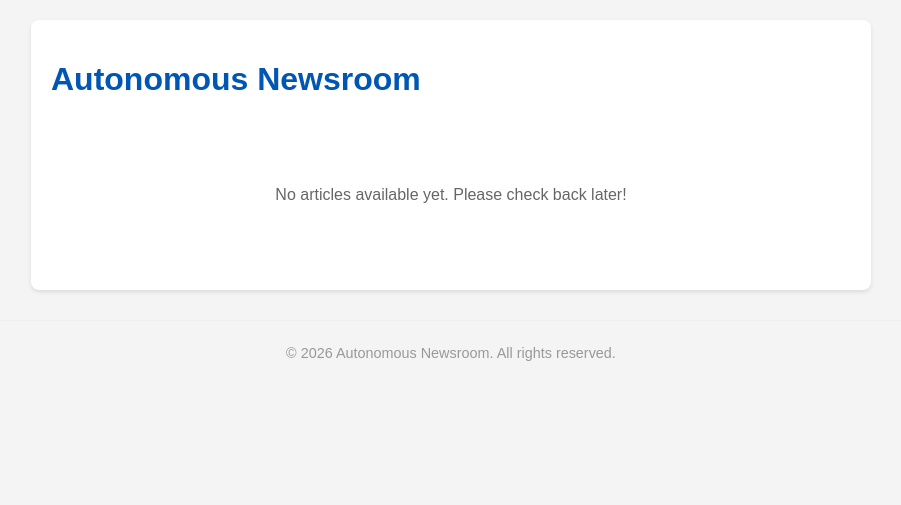
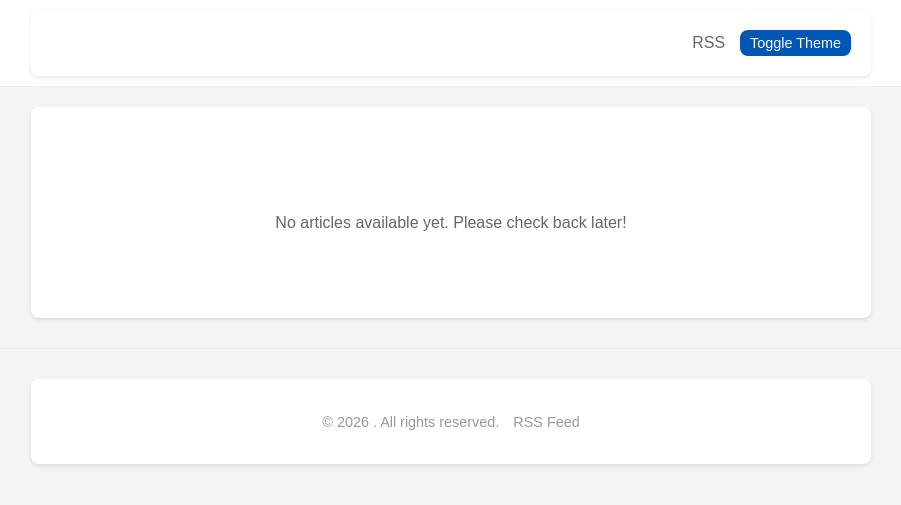
Before and after one commit to Lakshmi-Sayyapureddy1819/autonomous-newsroom, a FastAPI app: page / in a window 1280 px wide. Shown: the top 505 px of the page, without its empty margins (189-1090 px from the left). Run offline with FastAPI, Linux system fonts and the light colour scheme; data that the repository does not hold is empty; parts of the project's set-up code (start-up, migrations or seed data) failed here and were passed over.

Commit message:
feat: Implement T5 design tokens, themes, contrast, and shared layout\n\nCo-authored-by: Lakshmi Sayyapureddy <142775745+Lakshmi-Sayyapureddy1819@users.noreply.github.com>\nAgent: reporter\nRuntime: openclaw\nModel: google/gemini-2.5-flash\nTicket: #14

```diff
--- a/app/newsroom/main.py
+++ b/app/newsroom/main.py
@@ -12,6 +12,9 @@ from fastapi.templating import Jinja2Templates
 from newsroom.db import get_connection
 
 # Initialize FastAPI app
+SITE_NAME = "Autonomous Newsroom"
+SITE_TAGLINE = "Your AI-powered news aggregator"
+
 app = FastAPI()
 
 # Mount static files
@@ -19,6 +22,8 @@ app.mount("/static", StaticFiles(directory="app/newsroom/static"), name="static"
 
 # Configure Jinja2 templates
 templates = Jinja2Templates(directory="app/newsroom/templates")
+templates.globals["SITE_NAME"] = SITE_NAME
+templates.globals["SITE_TAGLINE"] = SITE_TAGLINE
 
 # Constants
 DEFAULT_LIMIT = 20
--- a/app/newsroom/static/style.css
+++ b/app/newsroom/static/style.css
@@ -38,15 +38,63 @@
     --shadow-sm: 0 2px 4px rgba(0, 0, 0, 0.1);
 }
 
+.masthead {
+    background-color: var(--surface-color);
+    border-bottom: 1px solid var(--border-color);
+    padding: var(--spacing-sm) var(--spacing-lg);
+}
+.masthead .container {
+    display: flex;
+    justify-content: space-between;
+    align-items: center;
+    max-width: 800px;
+    margin: 0 auto;
+}
+.masthead .brand {
+    font-size: var(--font-size-h1);
+    font-weight: bold;
+    color: var(--primary-color);
+    text-decoration: none;
+}
+.masthead .tagline {
+    font-size: var(--font-size-small);
+    color: var(--text-color-secondary);
+    margin-left: var(--spacing-sm);
+}
+.masthead nav {
+    display: flex;
+    align-items: center;
+}
+.masthead .rss-link {
+    margin-right: var(--spacing-md);
+    color: var(--text-color-secondary);
+    text-decoration: none;
+}
+.masthead .rss-link:hover {
+    text-decoration: underline;
+}
+#theme-toggle {
+    background-color: var(--primary-color);
+    color: white;
+    border: none;
+    padding: var(--spacing-xs) var(--spacing-sm);
+    border-radius: var(--border-radius-md);
+    cursor: pointer;
+    font-size: var(--font-size-small);
+}
+#theme-toggle:hover {
+    opacity: 0.9;
+}
+
 body {
     font-family: var(--font-family-body);
-    margin: var(--spacing-lg);
+    margin: 0;
     background-color: var(--background-color);
     color: var(--text-color);
 }
 .container {
     max-width: 800px;
-    margin: auto;
+    margin: var(--spacing-lg) auto;
     background: var(--surface-color);
     padding: var(--spacing-lg);
     border-radius: var(--border-radius-md);
@@ -92,9 +140,16 @@ h1 {
     border-top: 1px solid var(--border-color);
     padding-top: var(--spacing-sm);
 }
+.footer .rss-link {
+    color: var(--text-color-tertiary);
+    text-decoration: none;
+    margin-left: var(--spacing-sm);
+}
+.footer .rss-link:hover {
+    text-decoration: underline;
+}
 
-@media (prefers-color-scheme: dark) {
-    :root {
+:root[data-theme="dark"] {
     /* Dark Theme Semantic Colors */
     --background-color: #1a1a1a;
     --surface-color: #2b2b2b;
@@ -104,4 +159,3 @@ h1 {
     --primary-color: #64b5f6; /* A lighter blue for contrast */
     --border-color: #444;
 }
-}
--- a/app/newsroom/templates/base.html
+++ b/app/newsroom/templates/base.html
@@ -3,18 +3,53 @@
 <head>
     <meta charset="UTF-8">
     <meta name="viewport" content="width=device-width, initial-scale=1.0">
-    <title>{% block title %}Autonomous Newsroom{% endblock %}</title>
+    <title>{% block title %}{{ SITE_NAME }} - {{ SITE_TAGLINE }}{% endblock %}</title>
+    <script>
+        // Inline script to apply theme before first paint
+        (function() {
+            const savedTheme = localStorage.getItem('theme');
+            if (savedTheme) {
+                document.documentElement.setAttribute('data-theme', savedTheme);
+            } else if (window.matchMedia('(prefers-color-scheme: dark)').matches) {
+                document.documentElement.setAttribute('data-theme', 'dark');
+            } else {
+                document.documentElement.setAttribute('data-theme', 'light');
+            }
+        })();
+    </script>
     <link rel="stylesheet" href="{{ url_for('static', path='style.css') }}">
 </head>
 <body>
+    <div class="masthead">
+        <div class="container">
+            <a href="/" class="brand">{{ SITE_NAME }}</a>
+            <span class="tagline">{{ SITE_TAGLINE }}</span>
+            <nav>
+                <a href="/rss.xml" class="rss-link" target="_blank">RSS</a>
+                <button id="theme-toggle" aria-label="Toggle theme">
+                    Toggle Theme
+                </button>
+            </nav>
+        </div>
+    </div>
     <div class="container">
         {% block content %}{% endblock %}
     </div>
     <div class="footer">
-        <p>&copy; {{ current_year }} Autonomous Newsroom. All rights reserved.</p>
-        {% if last_updated_message %}
-            <p>Last updated: {{ last_updated_message }}</p>
-        {% endif %}
+        <div class="container">
+            <p>&copy; {{ current_year }} {{ SITE_NAME }}. All rights reserved. <a href="/rss.xml" class="rss-link">RSS Feed</a></p>
+            {% if last_updated_message %}
+                <p>Updated {{ last_updated_message }}</p>
+            {% endif %}
+        </div>
     </div>
+    <script>
+        document.getElementById('theme-toggle').addEventListener('click', () => {
+            const currentTheme = document.documentElement.getAttribute('data-theme');
+            const newTheme = currentTheme === 'dark' ? 'light' : 'dark';
+            document.documentElement.setAttribute('data-theme', newTheme);
+            localStorage.setItem('theme', newTheme);
+        });
+    </script>
 </body>
 </html>
--- a/app/newsroom/templates/index.html
+++ b/app/newsroom/templates/index.html
@@ -1,7 +1,7 @@
 {% extends "base.html" %}
 
 {% block content %}
-    <h1>Autonomous Newsroom</h1>
+    <h1>{{ SITE_NAME }}</h1>
 
     {% if articles %}
         {% for article in articles %}
--- a/app/newsroom/templates/rss.xml
+++ b/app/newsroom/templates/rss.xml
@@ -2,9 +2,9 @@
 <rss version="2.0">
 
 <channel>
-  <title>Autonomous Newsroom</title>
+  <title>{{ SITE_NAME }}</title>
   <link>{{ base_url }}</link>
-  <description>Latest news from the Autonomous Newsroom.</description>
+  <description>{{ SITE_TAGLINE }}</description>
   {% if last_build_date %}
   <lastBuildDate>{{ last_build_date }}</lastBuildDate>
   {% else %}
```
Lines whose indentation alone changed are shown as unchanged.
